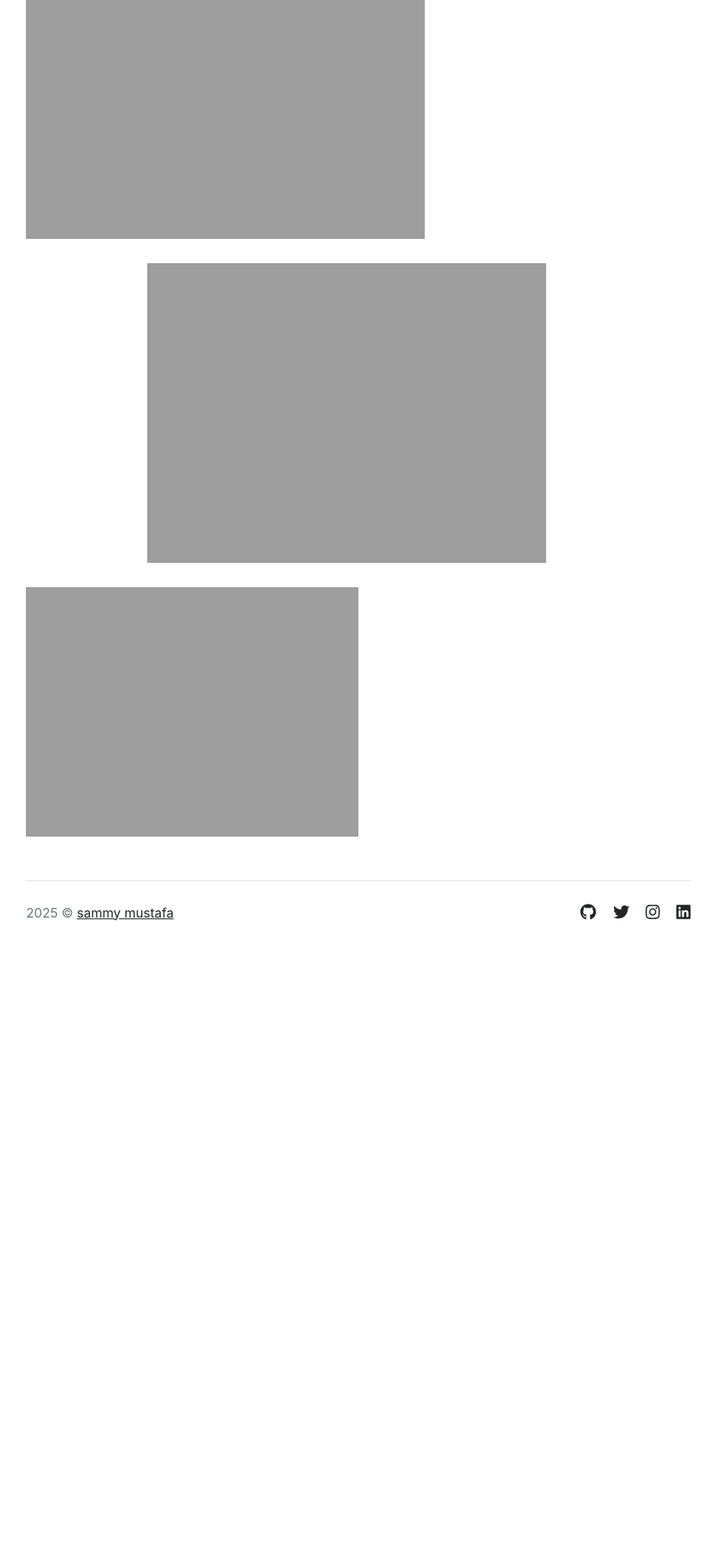
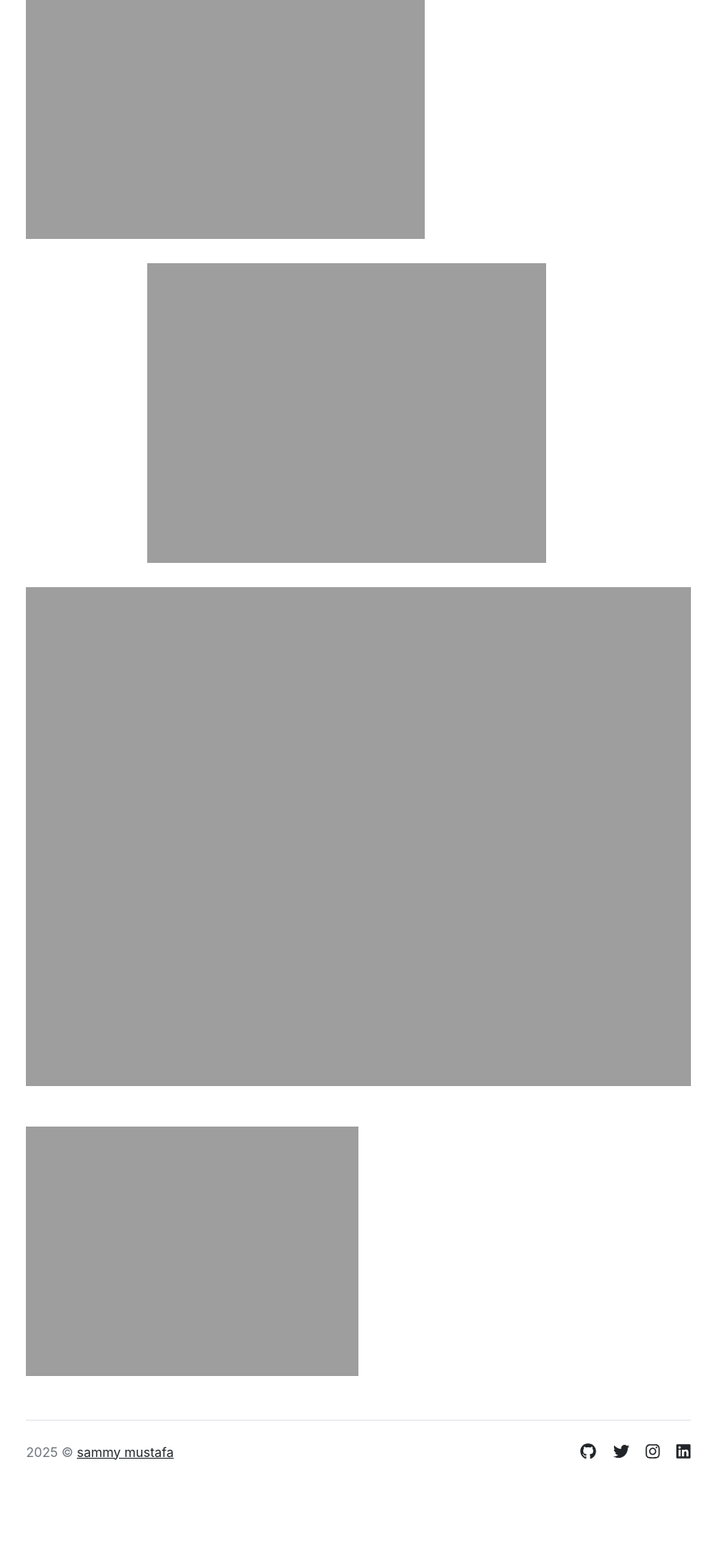
Before and after one commit to sammymustafa/personal-website, a Jekyll site: the page built from photos.md, in a window 1280 px wide. Shown: the part 4458-6378 px from the top of the page at 81% size, without its empty margins (197-1082 px from the left). Built offline with Jekyll 4.4.1, drawn with Linux system fonts in a browser that asks for light colours; before the commit the page ends 5712 px from its top, so only the background shows below that.

Commit message:
added fort greene park photo

```diff
--- a/_includes/photos.html
+++ b/_includes/photos.html
@@ -14,6 +14,7 @@
     <img src="{{ site.github.url }}/photos/25.jpeg" alt="Photo 25" width="80%" style="margin-left:90px; margin-bottom:30px;">
     <img src="{{ site.github.url }}/photos/7.jpeg" alt="Photo 7" width="60%" style="margin-bottom:30px;">
     <img src="{{ site.github.url }}/photos/13.jpeg" alt="Photo 13" width="60%" style="margin-left:150px; margin-bottom:30px;">
+    <img src="{{ site.github.url }}/photos/55.jpeg" alt="Photo 1" width="100%" style="margin-bottom:50px;">
     <img src="{{ site.github.url }}/photos/42.jpeg" alt="Photo 42" width="50%" style="margin-bottom:30px;">
   </div>
 </section>
```
Also changed, not shown: 2 other files.
